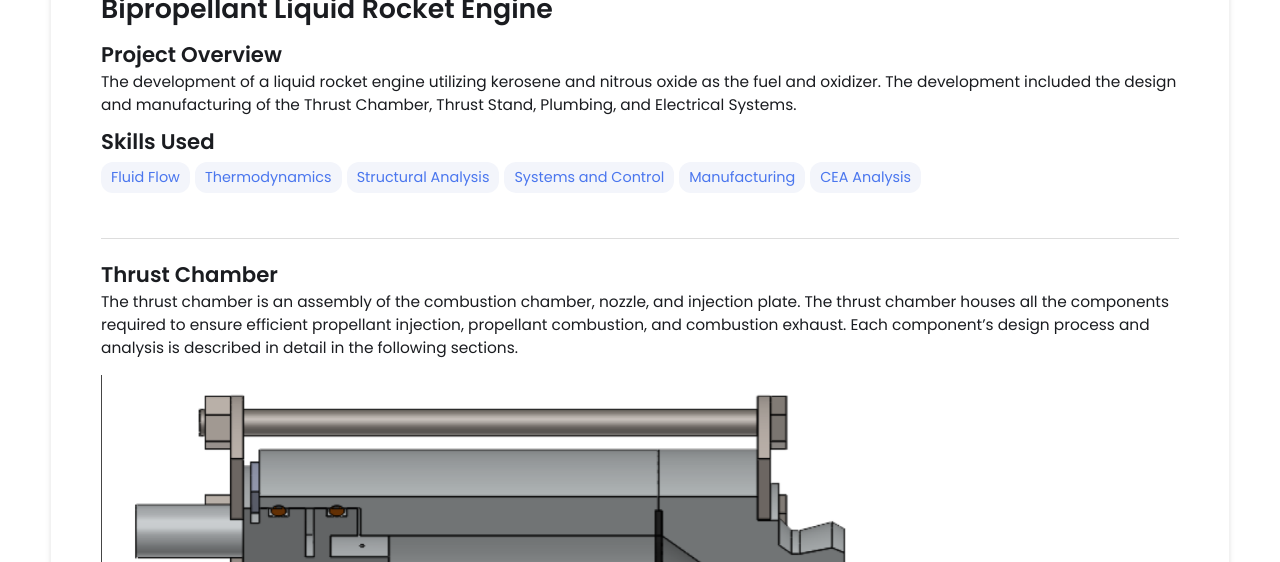
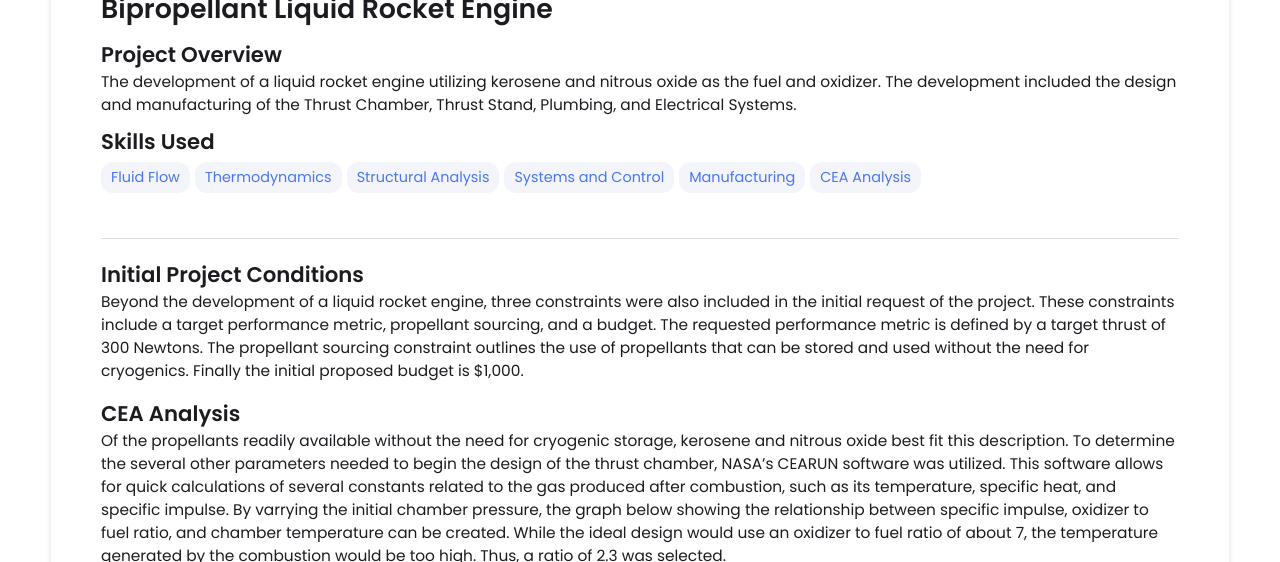
Before and after one commit to Jay-Patel-Engineer/Jay-Patel-Engineer.github.io, a Jekyll site: the page built from _projects/Liquid-Rocket-Engine/index.md, in a window 1280 px wide and 1400 px high, scrolled down 518 px. Shown: the top 562 px of the window. Built offline with Jekyll 4.4.1, drawn with Linux system fonts in a browser that asks for light colours; some of the changed text lies outside the part shown; grey boxes are pictures that could not be loaded.

Commit message:
Update index.md

```diff
--- a/_projects/Liquid-Rocket-Engine/index.md
+++ b/_projects/Liquid-Rocket-Engine/index.md
@@ -13,9 +13,34 @@ main-image: /LRE.png
 ---
 
 ---
+## Initial Project Conditions
+Beyond the development of a liquid rocket engine, three constraints were also included in the initial request of the project. These constraints include a target performance metric, propellant sourcing, and a budget. The requested performance metric is defined by a target thrust of 300 Newtons. The propellant sourcing constraint outlines the use of propellants that can be stored and used without the need for cryogenics. Finally the initial proposed budget is $1,000.
+## CEA Analysis
+Of the propellants readily available without the need for cryogenic storage, kerosene and nitrous oxide best fit this description. To determine the several other parameters needed to begin the design of the thrust chamber, NASA's CEARUN software was utilized. This software allows for quick calculations of several constants related to the gas produced after combustion, such as its temperature, specific heat, and specific impulse. By varrying the initial chamber pressure, the graph below showing the relationship between specific impulse, oxidizer to fuel ratio, and chamber temperature can be created. While the ideal design would use an oxidizer to fuel ratio of about 7, the temperature generated by the combustion would be too high. Thus, a ratio of 2.3 was selected.
+{% include image-gallery.html images="CEA_Analysis.png" height="400"%}
+<span style="font-size: 10px">Data Collected by CEARUN</span>
+| Parameter | Chamber | Nozzle Throat | Nozzle Exit | Unit |
+|----------|----------|----------|----------|----------|
+| Pressure | 20.700 | 11.389 | 1.000 | Bar |
+| Temperature | 1691.45 | 1492.14 | 1024.22 | K |
+| C~p~ | 2.1608 | 2.2369 | 6.7011 | N/A |
+| Specific Heat | 1.2702 | 1.2733 | 1.1555 | N/A |
+| Mach Number | N/A | 1 | 2.602 | N/A |
+| Specific Impulse | N/A | 92.8 | 185.9 | seconds |
+| Specific Impulse (Vacuum) | N/A | 165.6 | 209.6 | seconds |
+| C^*^ | N/A | 1298.0 | 1298.0 | m/s |
+| A/A^*^ | N/A | 1 | 3.5912 | N/A |
 ## Thrust Chamber
 The thrust chamber is an assembly of the combustion chamber, nozzle, and injection plate. The thrust chamber houses all the components required to ensure efficient propellant injection, propellant combustion, and combustion exhaust. Each component's design process and analysis is described in detail in the following sections.
 {% include image-gallery.html images="thrust_chamber.png" height="400"%}
 <span style="font-size: 10px">Internal View of Assembled Thrust Chamber</span>
-### PH Subsection
-Enter Description Here 2
+### Combustion Chamber
+The combustion chamber houses the main brunt of the combustion. For that reason, it must be built to withstand any and all theromdyamic and stress forces.
+### Injection Plate
+Enter Description Here
+### Nozzle
+Enter Description Here
+## Thrust Stand
+Enter Description Here
+## Plumbing System
+Enter Description System
```
